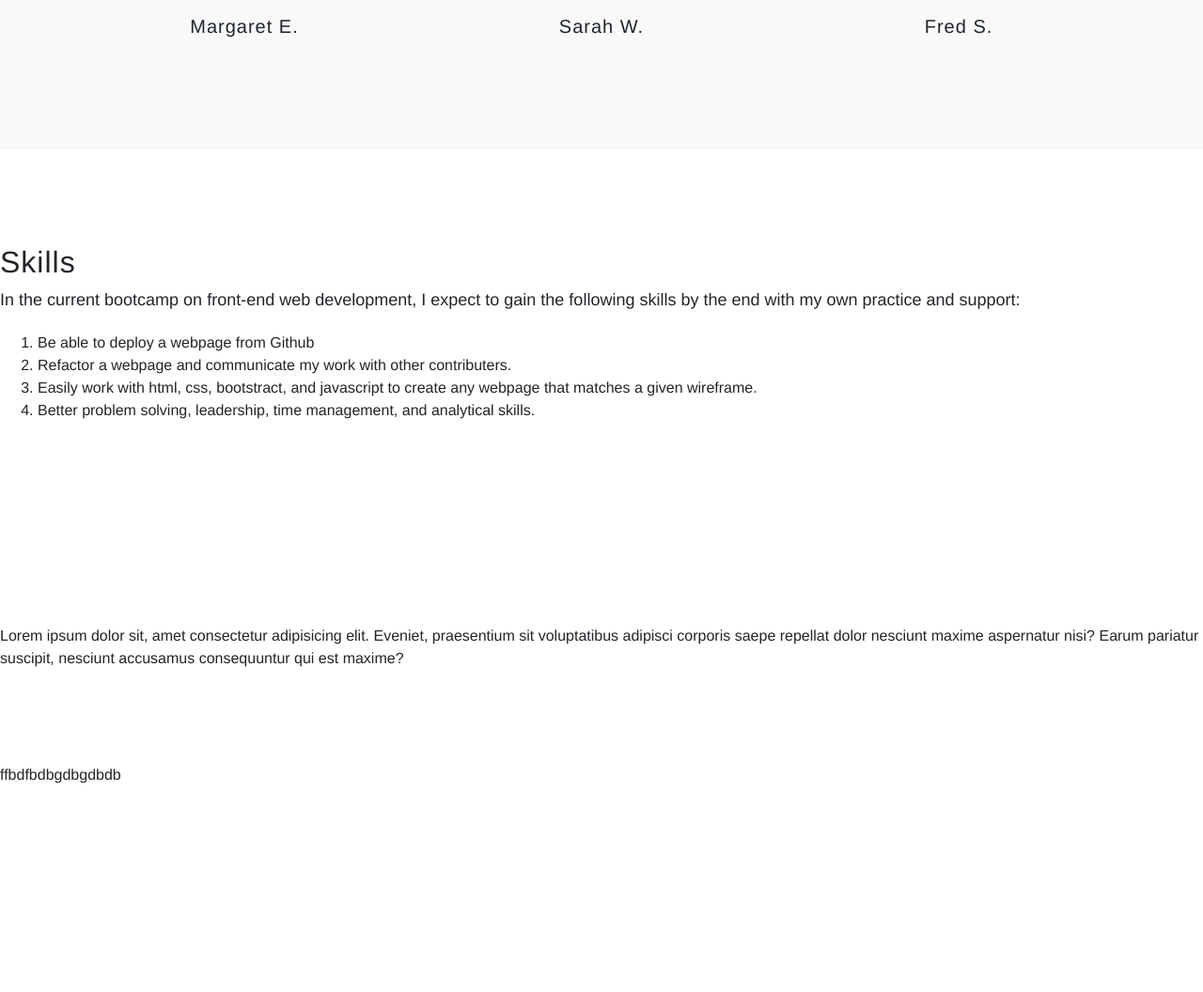
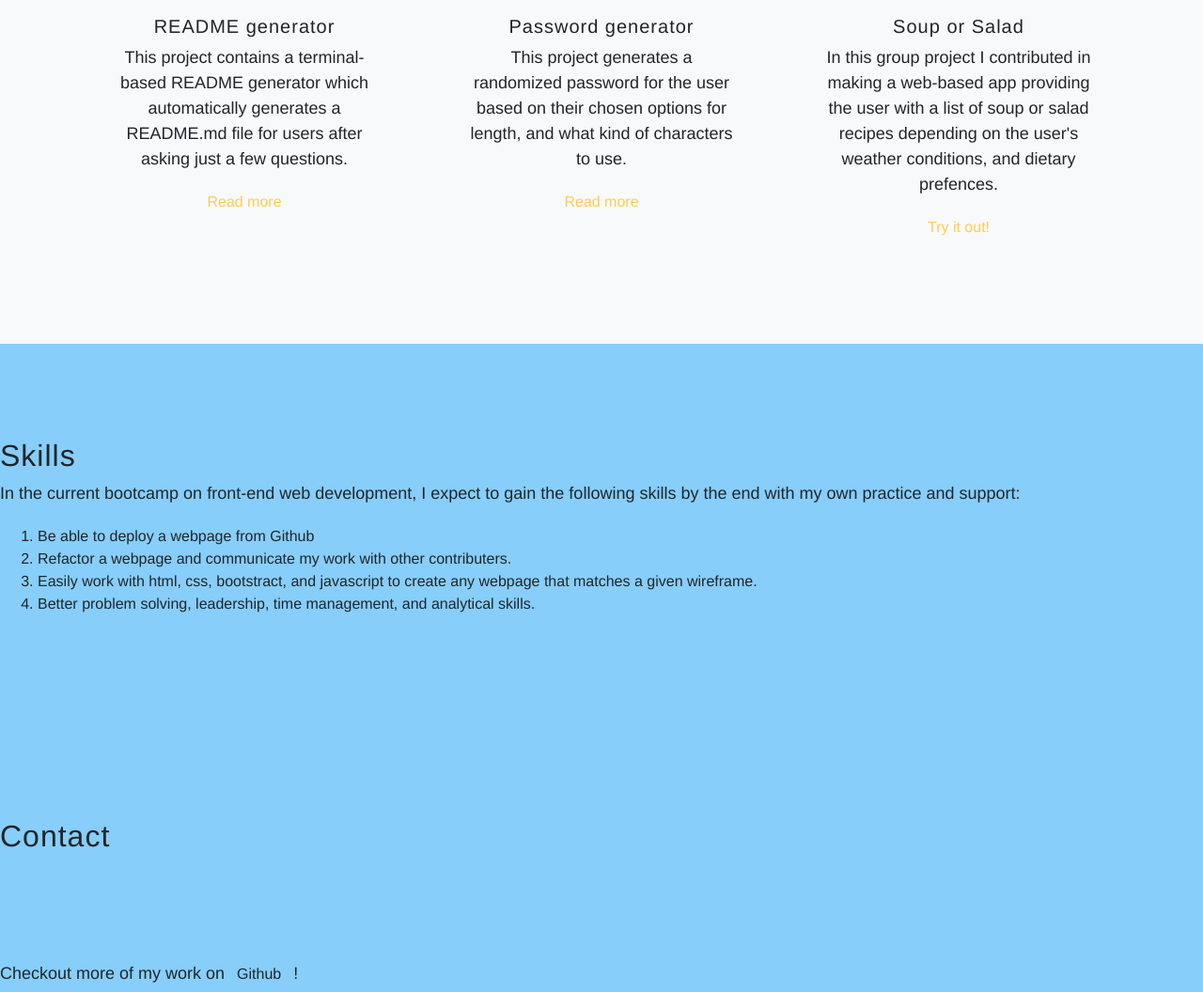
Before and after one commit to light1377/Bootstrap-Portfolio, a plain HTML site: page index.html in a window 1280 px wide. Shown: the part 1355-2411 px from the top of the page at 94% size. Before the commit the page ends 2192 px from the top, so only its background shows below. Drawn offline with nearby package versions, Linux system fonts and the light colour scheme.

Commit message:
changed html background colour and added a few projects

```diff
--- a/css/style.css
+++ b/css/style.css
@@ -3,6 +3,7 @@ body {
   width: 100%;
   height: 100%;
   font-family: 'Muli', 'Helvetica', 'Arial', 'sans-serif';
+  background-color: lightskyblue;
 }
 
 h1,
@@ -228,5 +229,5 @@ section.work {
   };
 
   #skills{
-    padding: 20px;
+    padding: 1px;
   };
--- a/index.html
+++ b/index.html
@@ -32,6 +32,7 @@
 
       <div class="collapse navbar-collapse" id="navbarResponsive">
         <ul class="navbar-nav ml-auto">
+
           <li class="nav-item">
             <a class="nav-link js-scroll-trigger" href="#about">About me</a>
           </li>
@@ -106,29 +107,46 @@
 
   <!-- Work -->
 
-  <section class="work text-center bg-light">
+  <section id="work" class="work text-center bg-light">
     <div class="container">
       <h2 class="mb-5">My projects</h2>
       <div class="row">
         <div class="col-lg-4">
           <div class="work-item mx-auto mb-5 mb-lg-0">
-            <img class="img-fluid rounded-circle mb-3" src="images/testimonials-1.jpg" alt="">
-            <h5>Margaret E.</h5>
+            <img class="img-fluid rounded-circle mb-3" src="images/testimonials-1.jpg" alt=>
+            <h5>README generator</h5>
+            <p>
+              This project contains a terminal-based README generator which automatically generates a README.md file for
+              users after asking just a few questions.
+            </p>
+
+<a href="https://github.com/light1377/Assignment11-READMEgenerator">Read more</a>
+
             <p class="font-weight-light mb-0"></p>
           </div>
         </div>
         <div class="col-lg-4">
           <div class="work-item mx-auto mb-5 mb-lg-0">
             <img class="img-fluid rounded-circle mb-3" src="images/testimonials-3.jpg" alt="">
-            <h5>Sarah W.</h5>
+            <h5>Password generator</h5>
             <p class="font-weight-light mb-0"></p>
+            <p>
+              This project generates a randomized password for the user based on their chosen options for length, and
+              what kind of characters to use.
+            </p>
+            <a href="https://github.com/light1377/assignment5-Password-generator">Read more</a>
           </div>
         </div>
         <div class="col-lg-4">
           <div class="work-item mx-auto mb-5 mb-lg-0">
             <img class="img-fluid rounded-circle mb-3" src="images/testimonials-2.jpg" alt="">
-            <h5>Fred S.</h5>
+            <h5>Soup or Salad</h5>
             <p class="font-weight-light mb-0"></p>
+            <p>
+              In this group project I contributed in making a web-based app providing the user with a list of soup or
+              salad recipes depending on the user's weather conditions, and dietary prefences.
+            </p>
+            <a href="https://slytherin-frontend.github.io/soupOrSalad/">Try it out!</a>
           </div>
         </div>
       </div>
@@ -155,15 +173,16 @@
 
   <!-- Contact -->
   <section id="contact">
-    Lorem ipsum dolor sit, amet consectetur adipisicing elit. Eveniet, praesentium sit voluptatibus adipisci corporis
-    saepe repellat dolor nesciunt maxime aspernatur nisi? Earum pariatur suscipit, nesciunt accusamus consequuntur qui
-    est maxime?
+    <h2>Contact</h2>
 
   </section>
 
 
   <footer>
-    ffbdfbdbgdbgdbdb
+    <p>
+      Checkout more of my work on<a href="#work" class="btn btn-outline btn-xl js-scroll-trigger">Github</a>!
+    </p>
+
   </footer>
 
 
```
Lines whose indentation alone changed are shown as unchanged.
